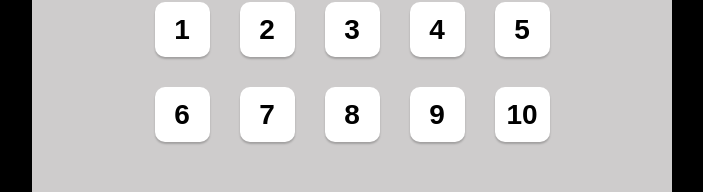
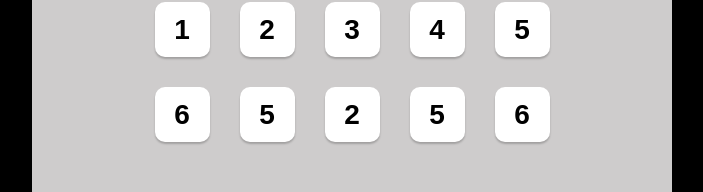
Before and after one commit to PetarMihaylov-PM/react-projects, a React (Vite) app in the folder tenzies/: page / in a window 1280 px wide. Shown: the part 328-520 px from the top of the page, without its empty margins (288-991 px from the left). Built offline with nearby package versions, Linux system fonts and the light colour scheme.

Commit message:
creating a function to generate our 10 random dice numbers

```diff
--- a/tenzies/src/App.jsx
+++ b/tenzies/src/App.jsx
@@ -1,21 +1,33 @@
 import React from "react";
 import Die from "./components/Die";
+
+
+function generateAllDice() {
+  return new Array(10)
+    .fill(0)
+    .map(() => Math.ceil(Math.random() * 6));
+}
+
+console.log(generateAllDice())
+
+
 
 export default function App(){
   return(
     <>
       <main className="mainContent">
         <div className="dice-container">
+
           <Die value={1}/>
           <Die value={2}/>
           <Die value={3}/>
           <Die value={4}/>
           <Die value={5}/>
           <Die value={6}/>
-          <Die value={7}/>
-          <Die value={8}/>
-          <Die value={9}/>
-          <Die value={10}/>
+          <Die value={5}/>
+          <Die value={2}/>
+          <Die value={5}/>
+          <Die value={6}/>
         </div>
 
       </main>
```
